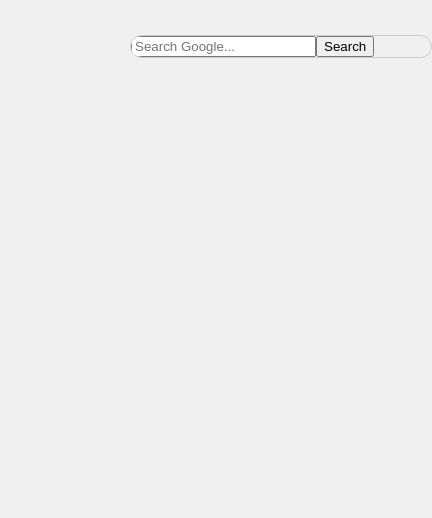
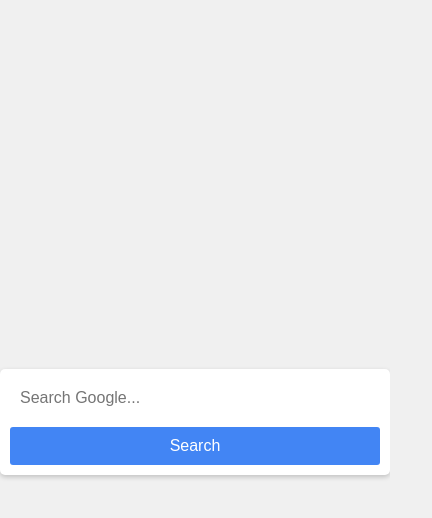
Before and after one commit to gbf15/google-chrome, a plain HTML site: page index.html in a window 390 px wide. Shown: the whole page, 432 px wide, since content can reach past the window. Drawn offline with Linux system fonts and the light colour scheme.

Commit message:
Update style.css

```diff
--- a/style.css
+++ b/style.css
@@ -1,65 +1,56 @@
 body {
     font-family: Arial, sans-serif;
+    display: flex;
+    justify-content: center;
+    align-items: center;
     height: 100vh;
     margin: 0;
     background-color: #f0f0f0;
 }
-.container{
-    display: flex;
-    justify-content: center;
-    align-items: center;
-}
-
-#home-btn{
-width: 50px;
-margin-left: 50px;
-}
-#profile-photo{
-    width: 30px;
-    height: 30px;
-    border-radius: 50%;
-    margin-left: 10px;
-}
-#hist{
-    border: 2px black solid;
-    border-radius: 3px;
-    margin-left: 30px;
-}
-#info-icon{
-    width: 50px;
-}
-#google-logo{
-    width: 120px;
-    margin-left: 210px;
-}
 
 .search-container {
     display: flex;
-    border: 1px solid #ccc;
-    border-radius: 24px;
-    overflow: hidden;
-    width: 300px;
-    margin-left: 130px;
-    margin-top: 35px;
+    flex-direction: row;
+    align-items: center;
+    background-color: #fff;
+    padding: 10px;
+    border-radius: 5px;
+    box-shadow: 0 2px 5px rgba(0, 0, 0, 0.2);
+    width: 100%;
+    max-width: 600px;
 }
 
-#search-input {
+#searchInput {
+    flex: 1;
+    padding: 10px;
     border: none;
-    padding: 10px;
-    width: 200px;
     outline: none;
-
+    font-size: 16px;
 }
 
-#search-button {
+button {
+    padding: 10px 15px;
     border: none;
-    background-color: #4285f4;
-    color: white;
-    padding: 10px 20px;
+    background-color: #4285F4;
+    color: #fff;
     cursor: pointer;
-    outline: none;
+    font-size: 16px;
+    border-radius: 3px;
+    margin-left: 10px;
 }
 
-#search-button:hover {
+button:hover {
     background-color: #357ae8;
 }
+
+@media (max-width: 600px) {
+    .search-container {
+        flex-direction: column;
+        align-items: stretch;
+    }
+
+    button {
+        margin-left: 0;
+        margin-top: 10px;
+    }
+}
```
